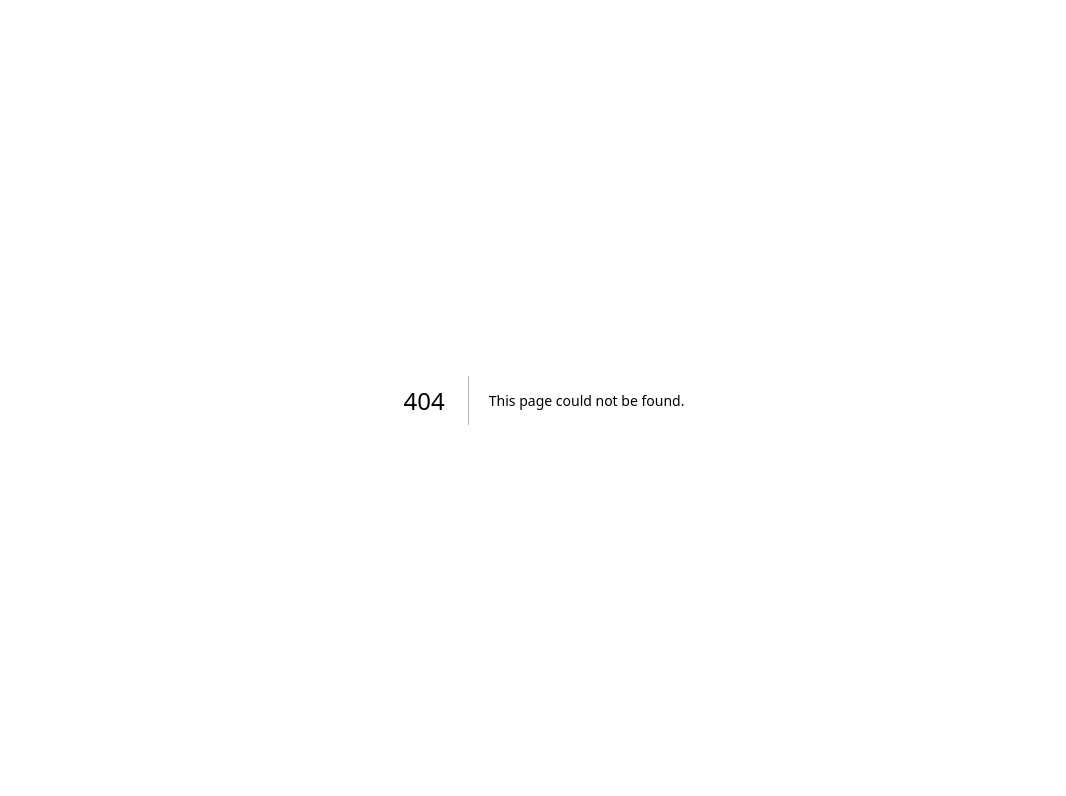
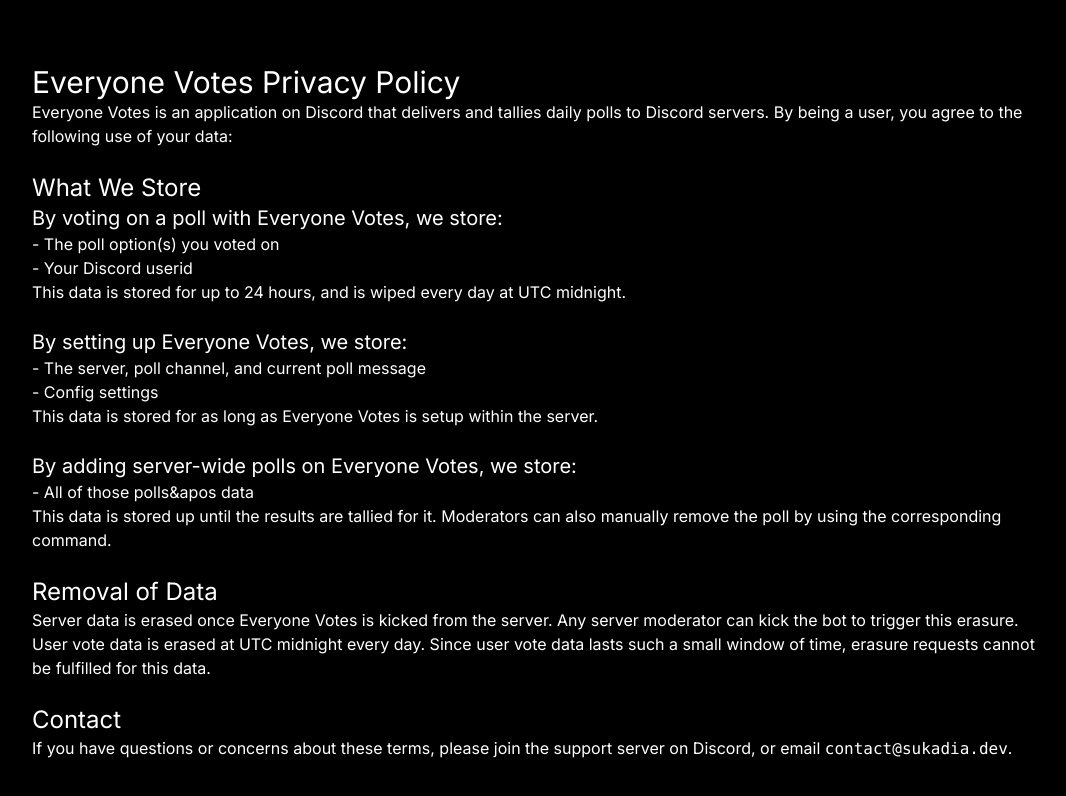
Before and after one commit to Sukadia/sukadia.dev-v3, a Next.js app: page /everyone-votes/privacy in a window 1280 px wide. Before the commit this address had no page. Shown: the top 796 px of the page, without its empty margins (96-1162 px from the left). Built offline with nearby package versions, Linux system fonts and the light colour scheme.

Commit message:
Add /everyone-votes privacy&terms

```diff
--- /dev/null
+++ b/app/everyone-votes/privacy/page.tsx
@@ -0,0 +1,47 @@
+export default function Privacy() {
+  return (
+    <main className="ml-[10%] mt-[5%] mr-[10%]">
+      <h1 className="text-3xl">Everyone Votes Privacy Policy</h1>
+      <p>Everyone Votes is an application on Discord that delivers and tallies daily polls to Discord servers. By being a user, you agree to the following use of your data:</p>
+
+      <br></br>
+
+      <h2 className="text-2xl">What We Store</h2>
+
+      <h3 className="text-xl">By voting on a poll with Everyone Votes, we store:</h3>
+      <ul>
+        <p>- The poll option(s) you voted on</p>
+        <p>- Your Discord userid</p>
+      </ul>
+      <p>This data is stored for up to 24 hours, and is wiped every day at UTC midnight.</p>
+
+      <br></br>
+
+      <h3 className="text-xl">By setting up Everyone Votes, we store:</h3>
+      <ul>
+        <p>- The server, poll channel, and current poll message</p>
+        <p>- Config settings</p>
+      </ul>
+      <p>This data is stored for as long as Everyone Votes is setup within the server.</p>
+
+      <br></br>
+
+      <h3 className="text-xl">By adding server-wide polls on Everyone Votes, we store:</h3>
+      <ul>
+        <p>- All of those polls&apos data</p>
+      </ul>
+      <p>This data is stored up until the results are tallied for it. Moderators can also manually remove the poll by using the corresponding command.</p>
+
+      <br></br>
+
+      <h2 className="text-2xl">Removal of Data</h2>
+      <p>Server data is erased once Everyone Votes is kicked from the server. Any server moderator can kick the bot to trigger this erasure.</p>
+      <p>User vote data is erased at UTC midnight every day. Since user vote data lasts such a small window of time, erasure requests cannot be fulfilled for this data.</p>
+
+      <br></br>
+
+      <h2 className="text-2xl">Contact</h2>
+      <p>If you have questions or concerns about these terms, please join the <a href="https://discord.gg/pc6EcNjuZU">support server</a> on Discord, or email <span className="font-mono">contact@sukadia.dev</span>.</p>
+    </main>
+  )
+}
--- /dev/null
+++ b/app/everyone-votes/terms/page.tsx
@@ -0,0 +1,33 @@
+export default function Terms() {
+  return (
+    <main className="ml-[10%] mt-[5%] mr-[10%]">
+      <h1 className="text-3xl">Everyone Votes Terms of Service</h1>
+      <p>Everyone Votes is an application on Discord that delivers and tallies daily polls to Discord servers. By being a user, you agree to the following terms:</p>
+
+      <br></br>
+
+      <h2 className="text-2xl">User Conduct</h2>
+
+      <p>&quot;Users&quot; include any Discord user interacting with Everyone Votes through Discord&apos;s slash commands or buttons. Users must adhere to the following guidelines:</p>
+      <ul>
+        <p>- Malicious use of interactions is not allowed.</p>
+        <p>- Only one account per person may vote on polls.</p>
+        <p>- Follow <a href="https://discord.com/terms">Discord&apos;s Terms of Service</a></p>
+      </ul>
+      <p>Failure to follow these terms may result in the user being blacklisted from using Everyone Vote&apos;s features, at the discretion of the developer.</p>
+
+      <br></br>
+
+      <h2 className="text-2xl">Paid Content</h2>
+      <p>Everyone Votes offers certain features that require supporting the developer monthly on <a href="https://ko-fi.com/sukadia/tiers">Ko-fi</a>. In order to gain access to these features, the supporter must be in the Discord <a href="https://discord.gg/pc6EcNjuZU">support server</a> to properly track subscription status.</p>
+      <p>Benefits may not immediately appear for the supporter, and may not work fully as expected. Please follow the contact information below to report any of these issues so they may be resolved in a timely fashion.</p>
+      <p>Refunds are not guaranteed and will be given at the discretion of the developer. I&apos;m a pretty reasonable person though, just have a valid reason!</p>
+
+      <br></br>
+
+      <h2 className="text-2xl">Contact</h2>
+      <p>If you have questions or concerns about these terms, please join the <a href="https://discord.gg/pc6EcNjuZU">support server</a> on Discord, or email <span className="font-mono">contact@sukadia.dev</span>.</p>
+      <p>I appreciate you for reading these termss, not many do that!</p>
+    </main>
+  )
+}
```
